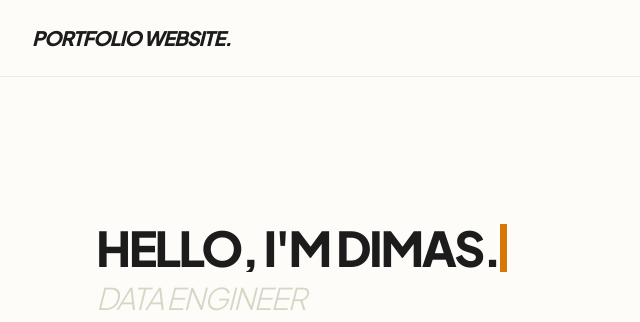
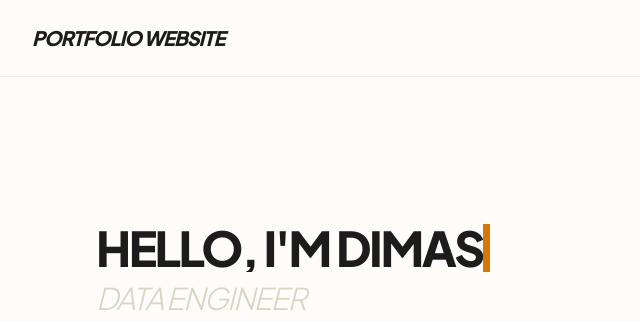
Before and after one commit to galahad20/galahad20.github.io, a plain HTML site: page index.html in a window 1280 px wide. Shown: the top 322 px of the page, 0-640 px from the left. Drawn offline with nearby package versions, Linux system fonts and the light colour scheme.

Commit message:
Remove period from portfolio website header

```diff
--- a/index.html
+++ b/index.html
@@ -66,7 +66,7 @@
 <body class="antialiased selection:bg-orange-100 selection:text-orange-900">
 
     <nav class="fixed top-0 w-full z-50 bg-[#fdfcf8]/90 backdrop-blur-md border-b border-warm px-8 py-6 flex justify-between items-center">
-        <span class="font-extrabold tracking-tighter text-xl italic uppercase">Portfolio Website.</span>
+        <span class="font-extrabold tracking-tighter text-xl italic uppercase">Portfolio Website</span>
         <div class="flex gap-12 text-[10px] font-bold uppercase tracking-[0.2em]">
             <a href="#work" class="hover:text-amber-600 transition">Works</a>
             <a href="#info" class="hover:text-amber-600 transition">Capabilities</a>
@@ -79,7 +79,7 @@
             <div class="flex flex-col md:flex-row justify-between items-end gap-12">
                 <div class="max-w-xl">
                     <div class="typing-container mb-2">
-                        <h1 class="typing-text text-4xl md:text-5xl font-extrabold tracking-tighter uppercase">Hello, I'm Dimas.</h1>
+                        <h1 class="typing-text text-4xl md:text-5xl font-extrabold tracking-tighter uppercase">Hello, I'm Dimas</h1>
                     </div>
                     <h2 class="text-2xl md:text-3xl font-light tracking-tighter text-[#d9d5c5] uppercase italic mb-8">Data Engineer</h2>
                     <p class="text-lg text-zinc-500 leading-relaxed font-light mb-8">
```
